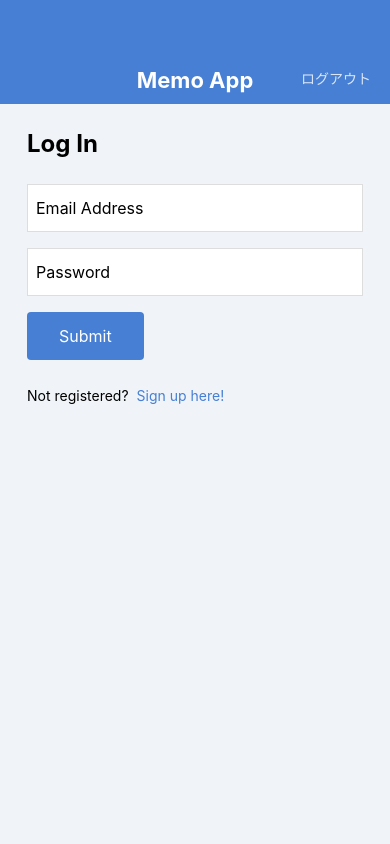
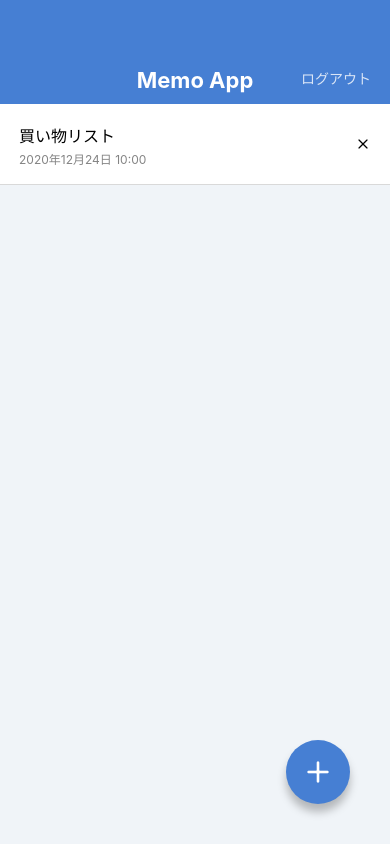
Before and after one commit to aoi0412/MemoApp1, a React Native app: screen / in a window 390 px wide. Built offline with nearby package versions, Linux system fonts and the light colour scheme.

Commit message:
ボタンをTouchableOpacityで押せるように

```diff
--- a/App.jsx
+++ b/App.jsx
@@ -8,5 +8,5 @@ import LogInScreen from "./src/screens/LogInScreen";
 import SignUpScreen from "./src/screens/SignUpScreen";
 
 export default function App() {
-  return <LogInScreen />;
+  return <MemoListScreen />;
 }
--- a/src/components/MemoList.jsx
+++ b/src/components/MemoList.jsx
@@ -1,6 +1,6 @@
 import { Feather } from "@expo/vector-icons";
 import React from "react";
-import { View, Text, StyleSheet } from "react-native";
+import { View, Text, StyleSheet, TouchableOpacity } from "react-native";
 export default function MemoList() {
   return (
     <View>
@@ -9,29 +9,9 @@ export default function MemoList() {
           <Text style={styles.memoListItemTitle}>買い物リスト</Text>
           <Text style={styles.memoListItemDate}>2020年12月24日 10:00</Text>
         </View>
-        <View>
+        <TouchableOpacity>
           <Feather name="x" size={16} color="#BOBOBO" />
-        </View>
-      </View>
-
-      <View style={styles.memoListItem}>
-        <View>
-          <Text style={styles.memoListItemTitle}>買い物リスト</Text>
-          <Text style={styles.memoListItemDate}>2020年12月24日 10:00</Text>
-        </View>
-        <View>
-          <Feather name="x" size={16} color="#BOBOBO" />
-        </View>
-      </View>
-
-      <View style={styles.memoListItem}>
-        <View>
-          <Text style={styles.memoListItemTitle}>買い物リスト</Text>
-          <Text style={styles.memoListItemDate}>2020年12月24日 10:00</Text>
-        </View>
-        <View>
-          <Feather name="x" size={16} color="#BOBOBO" />
-        </View>
+        </TouchableOpacity>
       </View>
     </View>
   );
```
